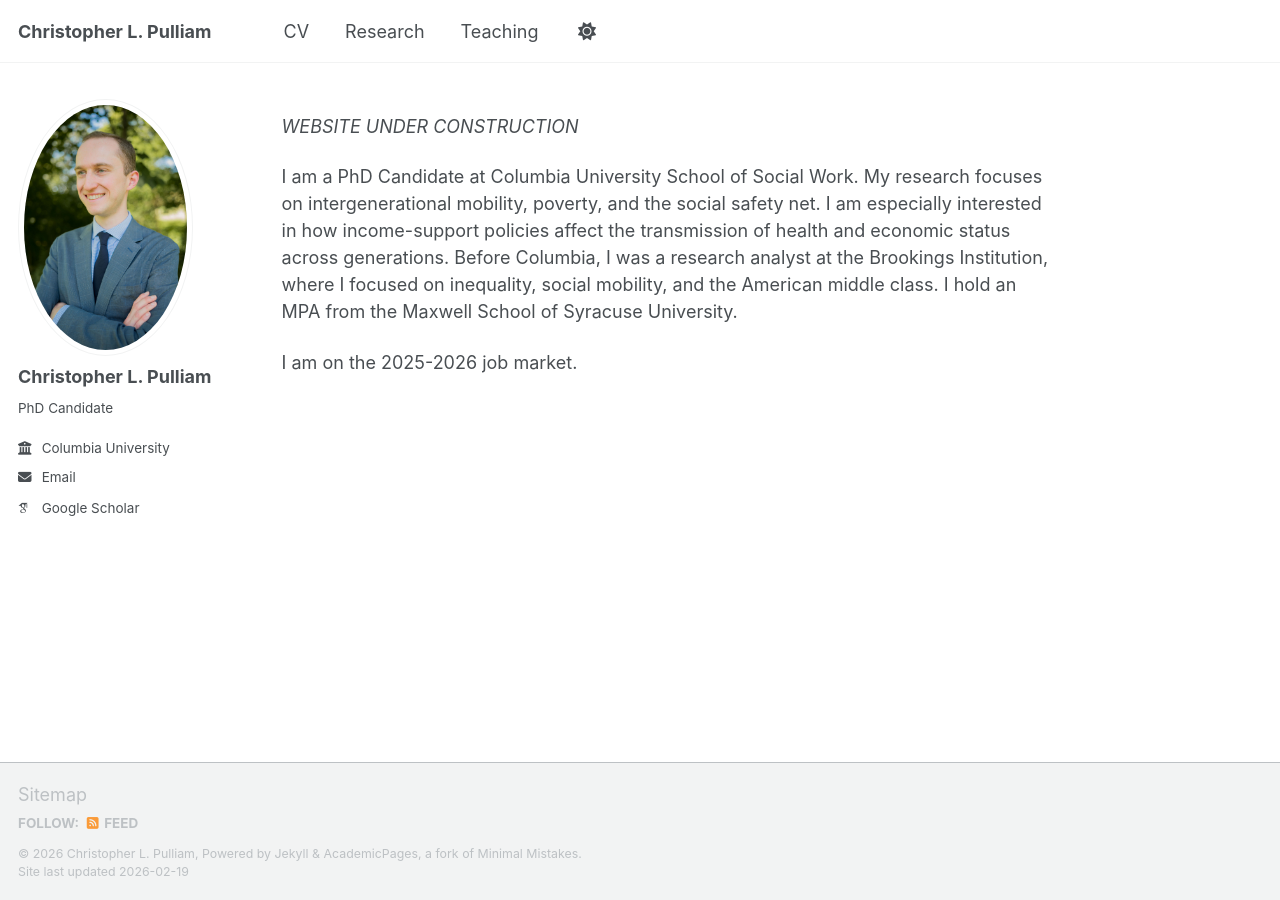
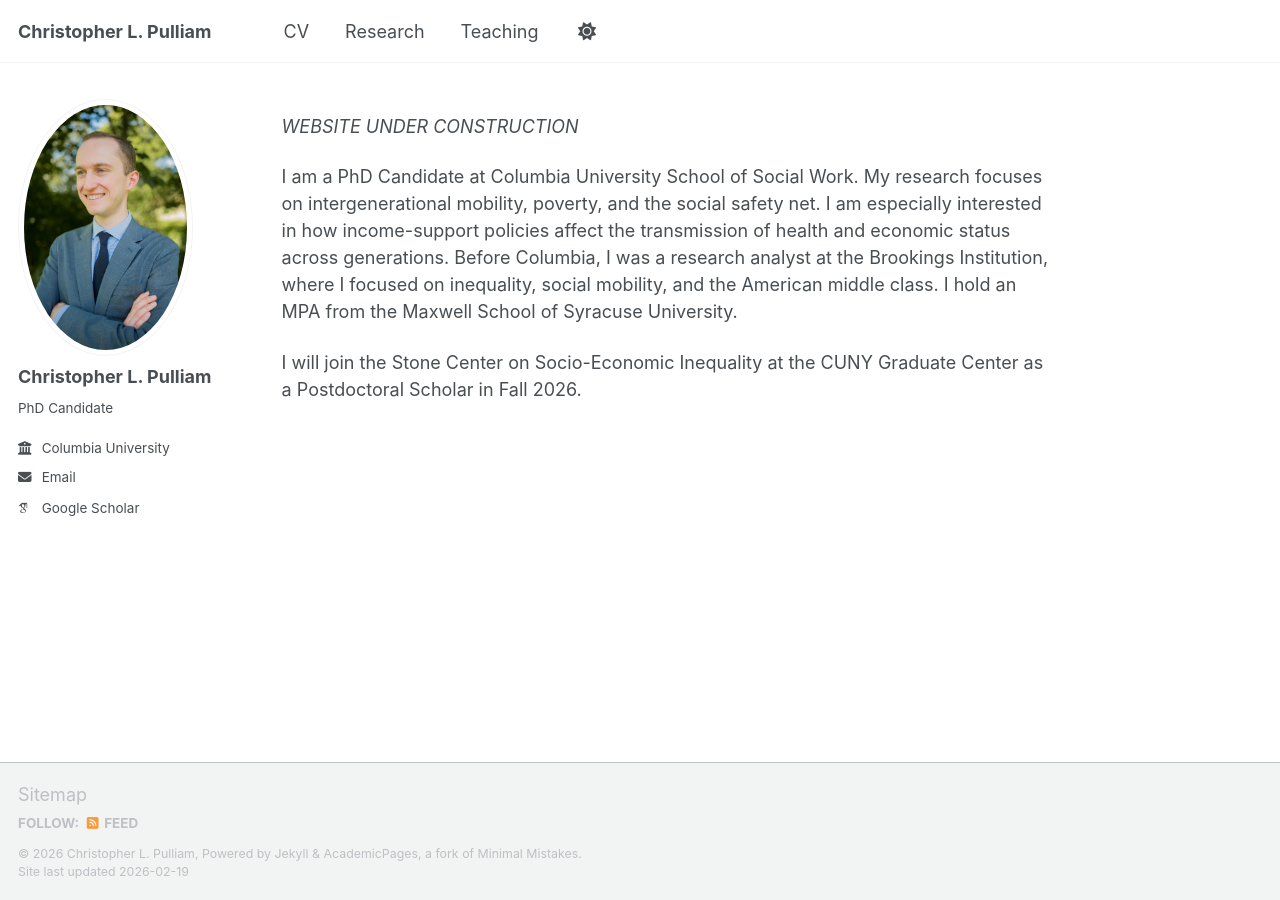
Before and after one commit to christopher-pulliam/christopher-pulliam.github.io, a Jekyll site: the page built from _pages/about.md, in a window 1280 px wide. Built offline with Jekyll 4.4.1, drawn with Linux system fonts in a browser that asks for light colours; some web fonts are replaced; a script that is not in the unit is left out.

Commit message:
Update job market status and postdoctoral position

```diff
--- a/_pages/about.md
+++ b/_pages/about.md
@@ -10,4 +10,4 @@ redirect_from:
 
 I am a PhD Candidate at Columbia University School of Social Work. My research focuses on intergenerational mobility, poverty, and the social safety net. I am especially interested in how income-support policies affect the transmission of health and economic status across generations. Before Columbia, I was a research analyst at the Brookings Institution, where I focused on inequality, social mobility, and the American middle class. I hold an MPA from the Maxwell School of Syracuse University.
 
-I am on the 2025-2026 job market.
+I will join the Stone Center on Socio-Economic Inequality at the CUNY Graduate Center as a Postdoctoral Scholar in Fall 2026.
```
